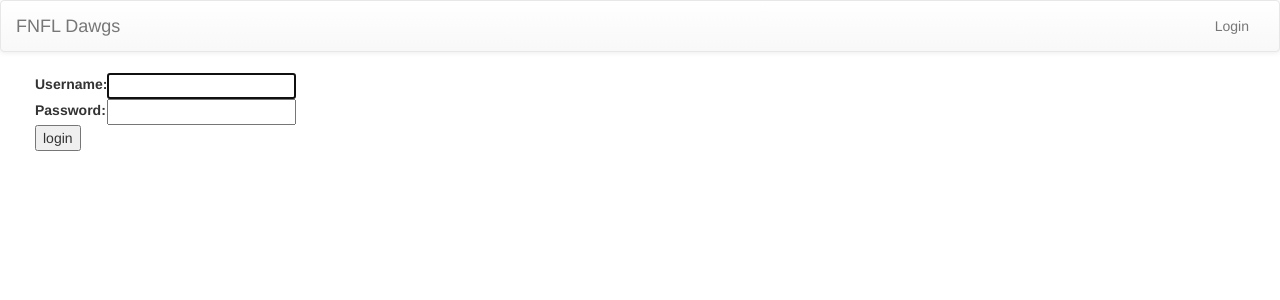
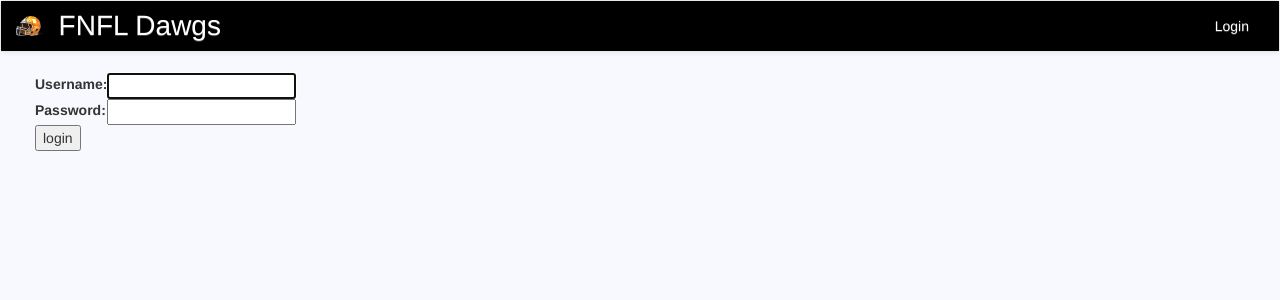
Before and after one commit to wallace123/fnfldawgs, a Django app: page /accounts/login/?next=/lineup/1/player/ in a window 1280 px wide. Shown: the top 300 px of the page. Run offline with Django 3.2, Linux system fonts and the light colour scheme; some libraries are stand-ins or nearby versions.

Commit message:
Updated look and feel of site

```diff
--- a/fnfl/templates/fnfl/base.html
+++ b/fnfl/templates/fnfl/base.html
@@ -22,9 +22,9 @@
       <meta name="viewport" content="width=device-width, initial-scale=1">
   </head>
 
-<body>
+<body style="background-color: GhostWhite; padding-left: 0">
   <nav class="navbar navbar-default">
-    <div class="container-fluid">
+    <div class="container-fluid" style="background-color: black">
       <div class="navbar-header">
         <button type="button" class="navbar-toggle collapsed" data-toggle="collapse" data-target="#bs-example-navbar-collapse-1" aria-expanded="false">
           <span class="sr-only">Toggle navigation</span>
@@ -32,18 +32,19 @@
           <span class="icon-bar"></span>
           <span class="icon-bar"></span>
         </button>
-        <a class="navbar-brand" href="{% url 'welcome' %}">FNFL Dawgs</a>
+        <img class="navbar-brand" src="{% static 'images/helmet2.png' %}"/>
+        <a class="navbar-brand" style="color: white; font-size: 2em;" href="{% url 'welcome' %}">FNFL Dawgs</a>
       </div>
 
       <div class="collapse navbar-collapse" id="bs-example-navbar-collapse-1">
         <ul class="nav navbar-nav navbar-right">
 {% if user.is_authenticated %}
-          <li><a href="{% url 'lineup_new' %}">New Lineup</a></li>
-          <li><a href="{% url 'lineup_list' %}">Published Lineups</a></li>
-          <li><a href="{% url 'player_usage' %}">Player Usage</a></li>
-          <li><a href="{% url 'logout' %}">Log Out</a></li>
+          <li><a style="color: white;" href="{% url 'lineup_new' %}">New Lineup</a></li>
+          <li><a style="color: white;" href="{% url 'lineup_list' %}">Published Lineups</a></li>
+          <li><a style="color: white;" href="{% url 'player_usage' %}">Player Usage</a></li>
+          <li><a style="color: white;" href="{% url 'logout' %}">Log Out</a></li>
 {% else %}
-          <li><a href="{% url 'login' %}">Login</a></li>
+          <li><a style="color: white;" href="{% url 'login' %}">Login</a></li>
 {% endif %}
         </ul>
       </div>
```
Also changed, not shown: fnfl/static/css/fnfl.css (+1 -31 lines), fnfl/static/images/favicon.ico, fnfl/static/images/helmet.png (added), fnfl/static/images/helmet2.png (added), 1 other file.
